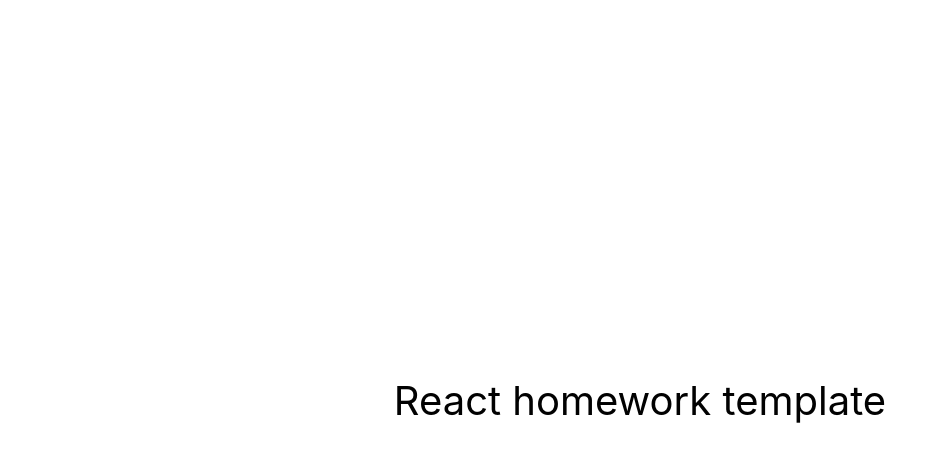
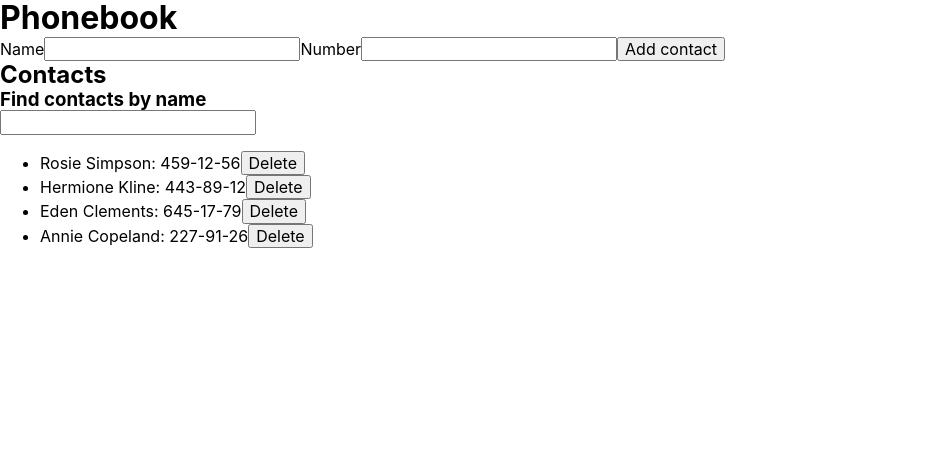
Before and after one commit to serg-rsv/goit-react-hw-03-phonebook, a React (Create React App) app: page / in a window 1280 px wide. Shown: the top 462 px of the page, without its empty margins (0-947 px from the left). Built offline with nearby package versions, Linux system fonts and the light colour scheme.

Commit message:
feat: basic logic

```diff
--- a/package.json
+++ b/package.json
@@ -7,12 +7,15 @@
     "@testing-library/jest-dom": "^5.16.3",
     "@testing-library/react": "^12.1.4",
     "@testing-library/user-event": "^13.5.0",
+    "formik": "^2.2.9",
+    "nanoid": "^4.0.0",
     "normalize.css": "^8.0.1",
     "react": "^18.1.0",
     "react-dom": "^18.1.0",
     "react-scripts": "5.0.1",
     "styled-components": "^5.3.5",
-    "web-vitals": "^2.1.3"
+    "web-vitals": "^2.1.3",
+    "yup": "^0.32.11"
   },
   "scripts": {
     "start": "react-scripts start",
--- a/src/components/App.jsx
+++ b/src/components/App.jsx
@@ -1,16 +1,67 @@
-export const App = () => {
-  return (
-    <div
-      style={{
-        height: '100vh',
-        display: 'flex',
-        justifyContent: 'center',
-        alignItems: 'center',
-        fontSize: 40,
-        color: '#010101'
-      }}
-    >
-      React homework template
-    </div>
-  );
-};
+import { nanoid } from 'nanoid';
+import { Component } from 'react';
+import { ContactForm } from './ContactForm/ContactForm';
+import { ContactList } from './ContactList/ContactList';
+import { Filter } from './Filter/Filter';
+import { GlobalStyle } from './GlobalStyle';
+
+export class App extends Component {
+  state = {
+    contacts: [
+      { id: 'id-1', name: 'Rosie Simpson', number: '459-12-56' },
+      { id: 'id-2', name: 'Hermione Kline', number: '443-89-12' },
+      { id: 'id-3', name: 'Eden Clements', number: '645-17-79' },
+      { id: 'id-4', name: 'Annie Copeland', number: '227-91-26' },
+    ],
+    filter: '',
+  };
+
+  addContact = ({ name, number }) => {
+    const normalizeName = name.toLowerCase();
+    const isExist = this.state.contacts.some(
+      contact => contact.name.toLowerCase() === normalizeName
+    );
+
+    if (isExist) {
+      alert(`${name} is already in contacts.`);
+
+      return;
+    }
+
+    this.setState(prev => {
+      return {
+        contacts: [...prev.contacts, { id: nanoid(), name, number }],
+      };
+    });
+  };
+
+  removeContact = id => {
+    this.setState({
+      contacts: this.state.contacts.filter(contact => contact.id !== id),
+    });
+  };
+
+  handleFilterChange = e => this.setState({ filter: e.currentTarget.value });
+
+  render() {
+    const { contacts, filter } = this.state;
+    const normalizeFilter = filter.toLowerCase();
+    const filteredContacts = contacts.filter(contact =>
+      contact.name.toLowerCase().includes(normalizeFilter)
+    );
+
+    return (
+      <>
+        <GlobalStyle />
+        <h1>Phonebook</h1>
+        <ContactForm addContact={this.addContact} />
+        <h2>Contacts</h2>
+        <Filter filter={filter} onChange={this.handleFilterChange} />
+        <ContactList
+          contacts={filteredContacts}
+          onDelete={this.removeContact}
+        />
+      </>
+    );
+  }
+}
--- /dev/null
+++ b/src/components/ContactForm/ContactForm.jsx
@@ -0,0 +1,54 @@
+import PropTypes from 'prop-types';
+import { Formik, Form, Field, ErrorMessage } from 'formik';
+import * as Yup from 'yup';
+
+const nameRegexPattern = new RegExp(
+  "^[a-zA-Zа-яА-Я]+(([' -][a-zA-Zа-яА-Я ])?[a-zA-Zа-яА-Я]*)*$"
+);
+const numberRegexPattern = new RegExp(
+  '\\+?\\d{1,4}?[-.\\s]?\\(?\\d{1,3}?\\)?[-.\\s]?\\d{1,4}[-.\\s]?\\d{1,4}[-.\\s]?\\d{1,9}'
+);
+
+export const ContactForm = ({ addContact }) => {
+  return (
+    <Formik
+      initialValues={{ name: '', number: '' }}
+      validationSchema={Yup.object({
+        name: Yup.string()
+          .matches(
+            nameRegexPattern,
+            "Name may contain only letters, apostrophe, dash and spaces. For example Adrian, Jacob Mercer, Charles de Batz de Castelmore d'Artagnan"
+          )
+          .required('Required'),
+        number: Yup.string()
+          .matches(
+            numberRegexPattern,
+            'Phone number must be digits and can contain spaces, dashes, parentheses and can start with +'
+          )
+          .required('Required'),
+      })}
+      onSubmit={(values, action) => {
+        addContact(values);
+
+        action.resetForm();
+        action.setSubmitting(false);
+      }}
+    >
+      <Form>
+        <label htmlFor="name">Name</label>
+        <Field id="name" name="name" type="text" />
+        <ErrorMessage name="name" component="div" />
+
+        <label htmlFor="number">Number</label>
+        <Field id="number" name="number" type="tel" />
+        <ErrorMessage name="number" component="div" />
+
+        <button type="submit">Add contact</button>
+      </Form>
+    </Formik>
+  );
+};
+
+ContactForm.propTypes = {
+  addContact: PropTypes.func.isRequired,
+};
--- /dev/null
+++ b/src/components/ContactList/ContactList.jsx
@@ -0,0 +1,30 @@
+import PropTypes from 'prop-types';
+import { number } from 'yup/lib/locale';
+
+export const ContactList = ({ contacts, onDelete }) => {
+  return (
+    <ul>
+      {contacts.map(({ id, name, number }) => {
+        return (
+          <li key={id}>
+            {name}: {number}
+            <button type="button" onClick={() => onDelete(id)}>
+              Delete
+            </button>
+          </li>
+        );
+      })}
+    </ul>
+  );
+};
+
+ContactList.propTypes = {
+  contacts: PropTypes.arrayOf(
+    PropTypes.shape({
+      id: PropTypes.string.isRequired,
+      name: PropTypes.string.isRequired,
+      number: PropTypes.string.isRequired,
+    })
+  ),
+  onDelete: PropTypes.func.isRequired,
+};
--- /dev/null
+++ b/src/components/Filter/Filter.jsx
@@ -0,0 +1,15 @@
+import PropTypes from 'prop-types';
+
+export const Filter = ({ filter, onChange }) => {
+  return (
+    <>
+      <h3>Find contacts by name</h3>
+      <input type="text" value={filter} onChange={onChange} />
+    </>
+  );
+};
+
+Filter.propTypes = {
+  filter: PropTypes.string.isRequired,
+  onChange: PropTypes.func.isRequired,
+};
--- a/src/index.css
+++ b/src/components/GlobalStyle.js
@@ -1,4 +1,10 @@
-@import-normalize; /* bring in normalize.css styles */
+import 'normalize.css';
+import { createGlobalStyle } from 'styled-components';
+
+export const GlobalStyle = createGlobalStyle`
+* {
+  box-sizing: border-box;
+}
 
 body {
   margin: 0;
@@ -13,3 +19,14 @@
   font-family: source-code-pro, Menlo, Monaco, Consolas, 'Courier New',
     monospace;
 }
+
+h1,
+h2,
+h3,
+h4,
+h5,
+h6,
+p {
+  margin: 0;
+}
+`;
--- a/src/index.js
+++ b/src/index.js
@@ -1,7 +1,6 @@
 import React from 'react';
 import ReactDOM from 'react-dom/client';
 import { App } from 'components/App';
-import './index.css';
 
 ReactDOM.createRoot(document.getElementById('root')).render(
   <React.StrictMode>
```
Also changed, not shown: 2 other files (tests, documents, lock files or other folders).
